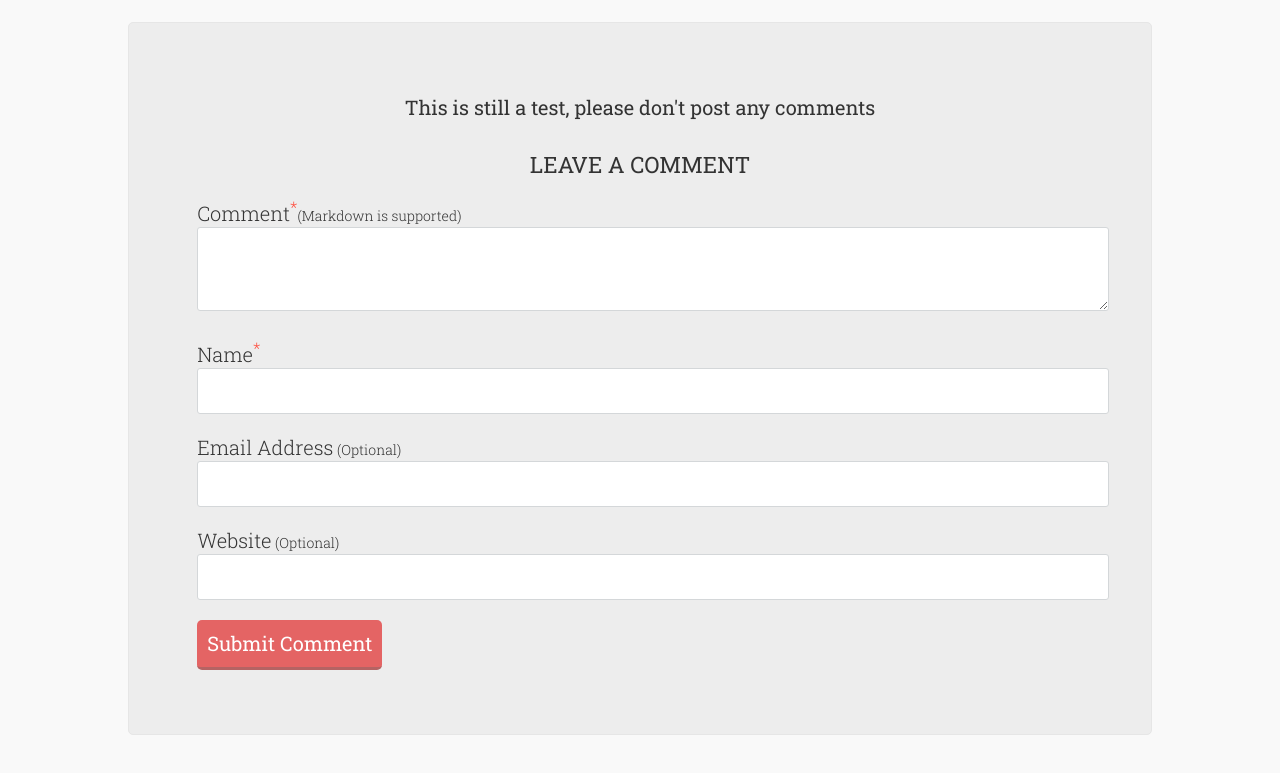
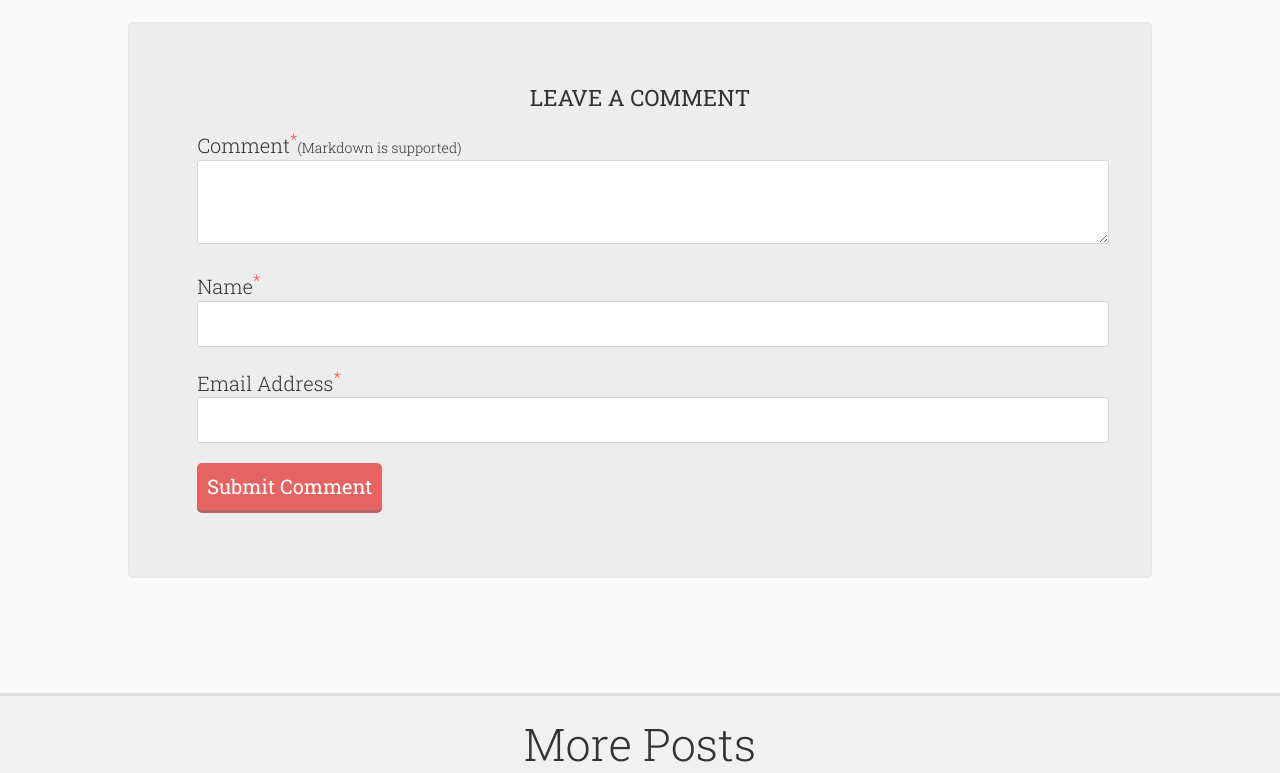
Before and after one commit to samirosman/squircleart.github.io, a Jekyll site: the page built from _posts/2017-02-15-the-essense-of-animation-nodes-data.md, in a window 1280 px wide and 1400 px high, scrolled down 7334 px. Shown: the part 166-939 px from the top of the window. Built offline with Jekyll 4.4.1, drawn with Linux system fonts in a browser that asks for light colours; nearby versions of some CDN libraries; grey boxes are pictures that could not be loaded.

Commit message:
Added Comments To Site

```diff
--- a/_data/comments/hud-in-animation-nodes/comment-1500374789165.yml
+++ /dev/null
@@ -1,6 +0,0 @@
-_id: 5aa02f80-6ba6-11e7-b161-fbd66d9af1ea
-message: 'Yet another test, lets see if it really works.'
-name: Omar
-email: e913cb00ff357db1cea81e0ab2a05fb5
-url: 'https://squircleart.github.io'
-date: 1500374789
--- /dev/null
+++ b/_includes/comments.html
@@ -0,0 +1,12 @@
+<div class="comments-container">
+{% if site.data.comments[page.slug] %}
+  {% assign comments = site.data.comments[page.slug] | sort: date  %}
+    {% for comment in comments %}
+      {% assign message = comment[1].message %}
+      {% assign name = comment[1].name %}
+      {% assign email = comment[1].email %}
+      {% assign date = comment[1].date %}
+      {% include comment.html index=forloop.index email=email name=name date=date message=message %}
+    {% endfor %}
+{% endif %}
+</div>
--- /dev/null
+++ b/_includes/js.html
@@ -0,0 +1,2 @@
+<script type="text/javascript" src="https://ajax.googleapis.com/ajax/libs/jquery/2.1.4/jquery.min.js" async></script>
+<script type="text/javascript" src="/js/main.js" async></script>
--- a/_includes/new_comment.html
+++ b/_includes/new_comment.html
@@ -1,6 +1,5 @@
-<div class="comment-container">
-    <form id="comment-form" class="comment-form" method="POST" action="https://api.staticman.net/v2/entry/SquircleArt/squircleart.github.io/master">
-      <p> This is still a test, please don't post any comments </p>
+<div class="new-comment-container">
+    <form id="comment-form" class="new-comment-form" method="POST" action="https://api.staticman.net/v2/entry/SquircleArt/squircleart.github.io/master">
       <h4>LEAVE A COMMENT</h4>
       <fieldset>
         <label for="comment-form-message">Comment<sup>*</sup><small>(Markdown is supported)</small></label>
@@ -11,18 +10,14 @@
         <input type="text" id="comment-form-name" name="fields[name]" tabindex="2" />
       </fieldset>
       <fieldset>
-        <label for="comment-form-email">Email Address<small> (Optional)</small></label>
+        <label for="comment-form-email">Email Address<sup>*</sup></label>
         <input type="email" id="comment-form-email" name="fields[email]" tabindex="3" />
-      </fieldset>
-      <fieldset>
-        <label for="comment-form-url">Website<small> (Optional)</small></label>
-        <input type="url" id="comment-form-url" name="fields[url]" tabindex="4"/>
       </fieldset>
       <fieldset class="hidden" style="display:none;">
         <input type="hidden" name="options[slug]" value="{{ page.slug }}">
       </fieldset>
       <p class="hidden js-notice">
-          <span class="js-notice-text"></span>
+        <span class="js-notice-text"></span>
       </p>
       <fieldset>
         <button type="submit" id="comment-form-submit" tabindex="5">Submit Comment</button>
--- a/_layouts/default.html
+++ b/_layouts/default.html
@@ -5,6 +5,7 @@
     <meta name="viewport" content="width=device-width, initial-scale=1">
     <link rel="stylesheet" type="text/css" href="/css/style.css">
     <link href="https://fonts.googleapis.com/css?family=Roboto+Slab:300,400" rel="stylesheet">
+    {% include js.html %}
     {% include mathjax.html %}
     {% seo title=false %}
   </head>
--- a/_layouts/post.html
+++ b/_layouts/post.html
@@ -13,8 +13,8 @@
 
   {{content}}
 </div>
-
 {% include new_comment.html %}
+{% include comments.html %}
 
 <h2 id="other-posts"> More Posts </h2>
 <div class="post-containter" style="padding-top: 0;">
--- a/css/style.css
+++ b/css/style.css
@@ -326,13 +326,13 @@
 
 /* Comments */
 
-.comment-container {
+.new-comment-container {
   text-align: center;
   padding: 3% 10% 3% 10%;
   background-color: #f9f9f9;
   border-top: solid 3px #dcdcdc;
 }
-.comment-form {
+.new-comment-form {
   background-color: #ededed;
   margin : 0 auto;
   text-align: center;
@@ -340,7 +340,7 @@
   border-radius: 5px;
   padding: 5%;
 }
-.comment-form h4 {
+.new-comment-form h4 {
   font-weight : 400;
   padding: 10px;
   margin: 0;
@@ -398,8 +398,92 @@
 fieldset button:hover {
   background-color: #e25b5b;
 }
-fieldset button:active {
-  border-bottom: 0px solid #b56363;
+.js-notice-text {
+  font-weight: 300;
+}
+.comments-container {
+  padding: 3% 10% 3% 10%;
+  background-color: #f9f9f9;
+}
+.comment-container {
+  width: 100%;
+}
+.comment-container hr {
+  border: 0;
+  height: 0;
+  border-top: 1px solid rgba(0, 0, 0, 0.1);
+  border-bottom: 1px solid rgba(255, 255, 255, 0.3);
+}
+.comment-container .comment-message {
+  margin-top: 5px;
+  font-size: 0.8em;
+}
+.comment-container .comment-avatar {
+  float: left;
+  margin-right: 10px;
+  border-radius: 2px;
+}
+.comment-container .comment-name {
+  margin-bottom: 3px;
+  margin: 0;
+}
+.comment-container .comment-time {
+  font-size: 0.7em;
+}
+.comment-message img {
+    width: 100%;
+    height: auto;
+    margin-top: 20px;
+    margin-bottom: 20px;
+}
+.comment-message blockquote {
+    margin: 0;
+    padding: 1em;
+    border-radius: 15px;
+    border-top-left-radius: 5px;
+    background-color: #f3f6f6;
+    border-left: 5px solid #dbdbdb;
+}
+.comment-message blockquote p {
+    color: #494949;
+    font-size: 1.1em;
+    line-height: 1.45833333;
+}
+.comment-message a {
+    text-decoration: none;
+    color: #3498db;
+}
+
+.comment-message hr {
+    border: 0;
+    height: 0;
+    border-top: 1px solid rgba(0, 0, 0, 0.1);
+    border-bottom: 1px solid rgba(255, 255, 255, 0.3);
+}
+
+.comment-message li {
+    margin: 1em 0;
+}
+
+.comment-message code {
+    background-color: #f7f7f9;
+    border: 1px solid #e1e1e8;
+    color: #C25;
+    display: inline-block;
+    border-radius: 3px;
+    padding: 1px 2px;
+    font-family: monospace;
+    font-size: 0.8em;
+    tab-size: 4;
+}
+.comment-message pre code {
+    background-color: #292a2d;
+    color: #FFF;
+    display: block;
+    border-radius: 3px;
+    padding: 0px 20px;
+    tab-size: 4;
+    overflow-x: scroll;
 }
 
 /* Notes */
--- a/js/main.js
+++ b/js/main.js
@@ -1,11 +1,12 @@
 // Static comments
-(function ($) {
+jQuery(function ($) {
   var $comments = $('.js-comments');
 
   $('#comment-form').submit(function () {
     var form = this;
 
-    $(form).addClass('form--loading');
+    $(form).addClass('submitting');
+    $('#comment-form-submit').html('Loading ...');
 
     $.ajax({
       type: $(this).attr('method'),
@@ -14,24 +15,24 @@
       contentType: 'application/x-www-form-urlencoded',
       success: function (data) {
         $('#comment-form-submit').html('Submitted');
-        $('.post__comments-form .js-notice').removeClass('notice--danger').addClass('notice--success');
-        showAlert('<strong>Thanks for your comment!</strong> It will show on the site once it has been approved.');
-        $(form).removeClass('form--loading');
+        $('.new-comment-form .js-notice').removeClass('notice--danger').addClass('notice--success');
+        showAlert('<p style="color:#47bd40">Thanks for your comment! It will show on the site once it has been approved.</p>');
       },
       error: function (err) {
         console.log(err);
         $('#comment-form-submit').html('Submit Comment');
-        $('.post__comments-form .js-notice').removeClass('notice--success').addClass('notice--danger');
-        showAlert('<strong>Sorry, there was an error with your submission.</strong> Please make sure all required fields have been completed and try again.');
-        $(form).removeClass('form--loading');
+        $('.new-comment-form .js-notice').removeClass('notice--success').addClass('notice--danger');
+        showAlert('<p style="color:#e64848">Submission failed, please fill in all the required inputs.</p>');
+        $(form).removeClass('submitting');
       }
     });
 
     return false;
+
   });
 
   function showAlert(message) {
-    $('.post__comments-form .js-notice').removeClass('hidden');
-    $('.post__comments-form .js-notice-text').html(message);
+    $('.new-comment-form .js-notice').removeClass('hidden');
+    $('.new-comment-form .js-notice-text').html(message);
   }
-})(jQuery);
+});
--- a/staticman.yml
+++ b/staticman.yml
@@ -1,5 +1,5 @@
 
-allowedFields: ["message", "name", "email", "url"]
+allowedFields: ["message", "name", "email"]
 branch: "master"
 commitMessage: "A new comment was submitted!"
 filename: "comment-{@timestamp}"
@@ -8,7 +8,7 @@
   date:
     type: date
     options:
-      format: "timestamp-seconds"
+      format: "iso8601"
 moderation: true
 name: "squircleart.github.com"
 path: "_data/comments/{options.slug}"
```
Also changed, not shown: _includes/comment.html (added, +7 -0 lines), 1 other file.
